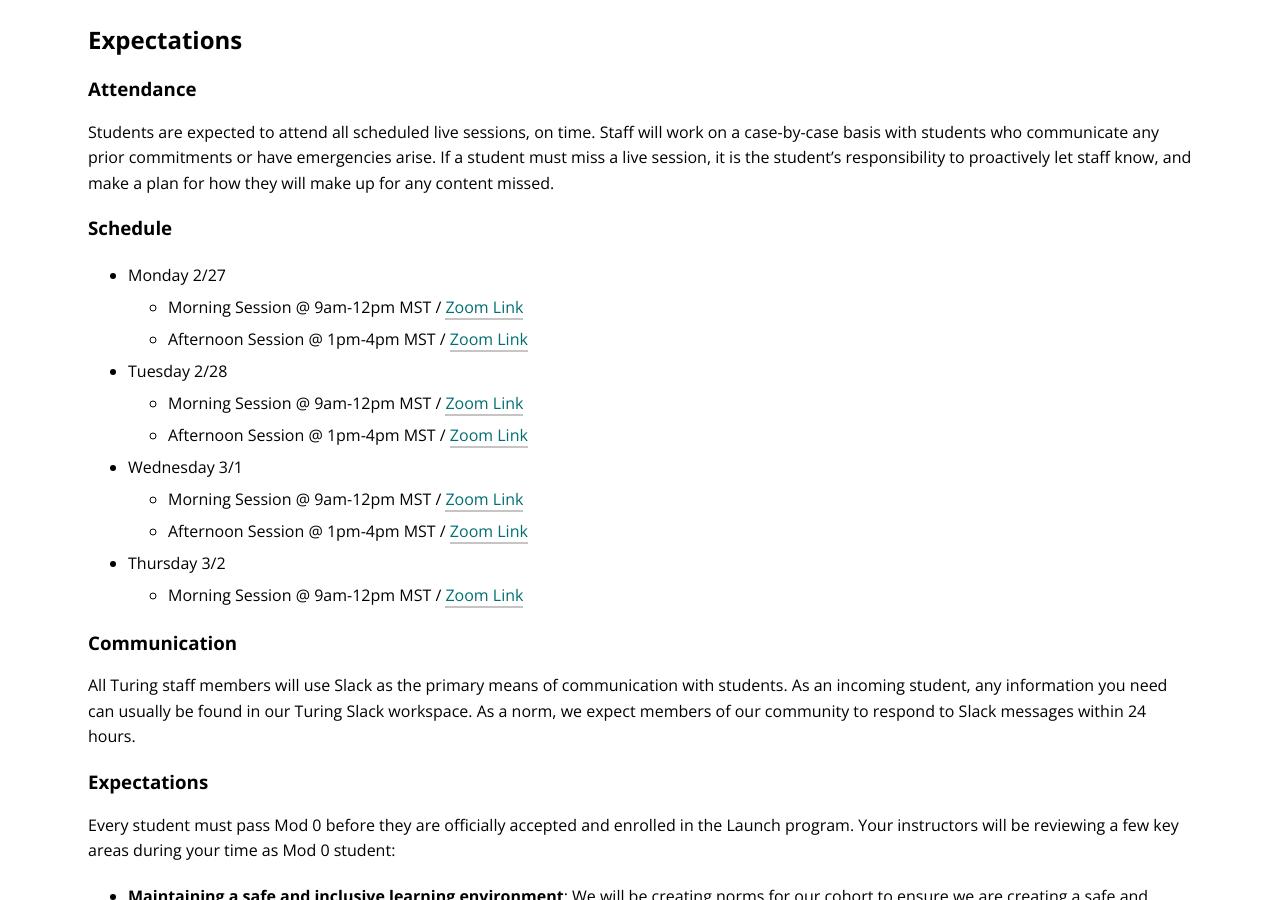
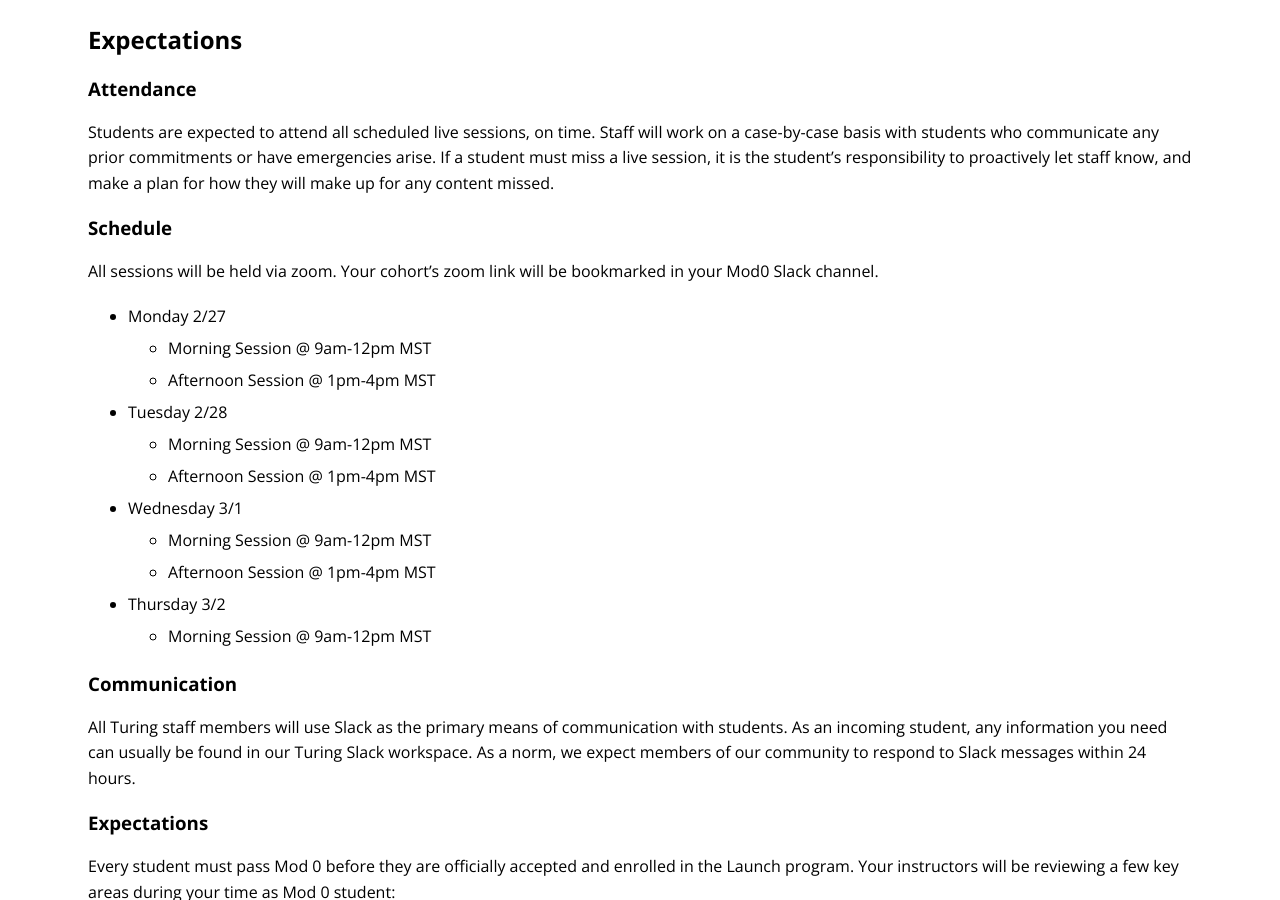
Before and after one commit to turingschool/launch-curriculum, a Jekyll site: the page built from module0/lessons/syllabus.md, in a window 1280 px wide and 900 px high, scrolled down 1887 px. Built offline with Jekyll 4.4.1, drawn with Linux system fonts in a browser that asks for light colours; nearby versions of some CDN libraries; comment, search, counter and statistics services are not loaded.

Commit message:
Update syllabus.md

```diff
--- a/module0/lessons/syllabus.md
+++ b/module0/lessons/syllabus.md
@@ -52,17 +52,18 @@ There are several steps you must complete before attending your first session of
 Students are expected to attend all scheduled live sessions, on time. Staff will work on a case-by-case basis with students who communicate any prior commitments or have emergencies arise. If a student must miss a live session, it is the student's responsibility to proactively let staff know, and make a plan for how they will make up for any content missed.
 
 ### Schedule
+All sessions will be held via zoom.  Your cohort's zoom link will be bookmarked in your Mod0 Slack channel.
 - Monday 2/27
-    - Morning Session @ 9am-12pm MST / [Zoom Link](https://turingschool.zoom.us/j/97395000854)
-    - Afternoon Session @ 1pm-4pm MST / [Zoom Link](https://turingschool.zoom.us/j/92230356051)
+    - Morning Session @ 9am-12pm MST
+    - Afternoon Session @ 1pm-4pm MST
 - Tuesday 2/28
-    - Morning Session @ 9am-12pm MST / [Zoom Link](https://turingschool.zoom.us/j/97016774346)
-    - Afternoon Session @ 1pm-4pm MST / [Zoom Link](https://turingschool.zoom.us/j/98720055193)
+    - Morning Session @ 9am-12pm MST
+    - Afternoon Session @ 1pm-4pm MST
 - Wednesday 3/1
-    - Morning Session @ 9am-12pm MST / [Zoom Link](https://turingschool.zoom.us/j/92124382241)
-    - Afternoon Session @ 1pm-4pm MST / [Zoom Link](https://turingschool.zoom.us/j/93790526219)
+    - Morning Session @ 9am-12pm MST
+    - Afternoon Session @ 1pm-4pm MST
 - Thursday 3/2
-    - Morning Session @ 9am-12pm MST / [Zoom Link](https://turingschool.zoom.us/j/95311550500)
+    - Morning Session @ 9am-12pm MST
 
 ### Communication
 All Turing staff members will use Slack as the primary means of communication with students. As an incoming student, any information you need can usually be found in our Turing Slack workspace. As a norm, we expect members of our community to respond to Slack messages within 24 hours.
```
